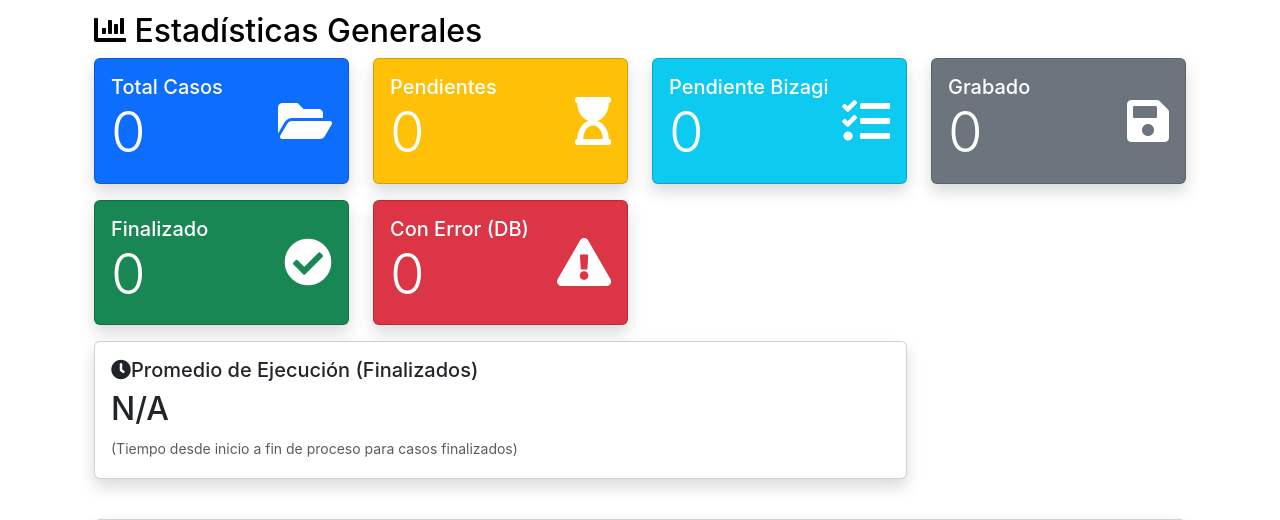
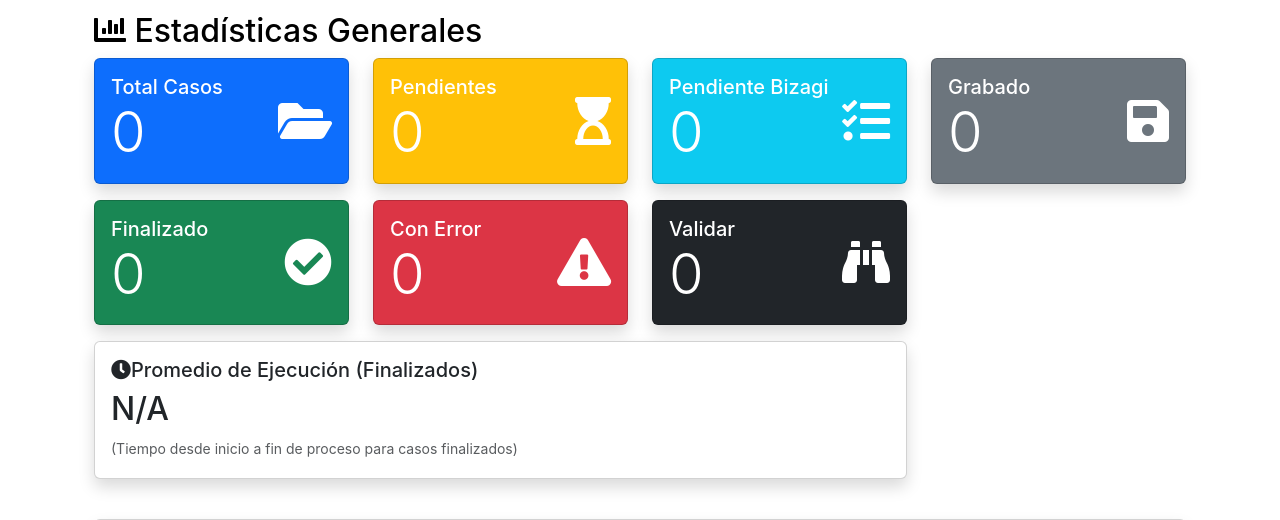
Before and after one commit to jmfernand1/kcique-project, a Django app: page /adagio/ in a window 1280 px wide. Shown: the part 155-675 px from the top of the page. Run offline with Django 4.2, Linux system fonts and the light colour scheme; data that the repository does not hold is empty.

Commit message:
Se agrega estado en el choice

```diff
--- a/adagio/models.py
+++ b/adagio/models.py
@@ -23,6 +23,7 @@ class CasoDebito(models.Model):
         ("GRABADO", "GRABADO"),
         ("PENDIENTE BIZAGI", "PENDIENTE BIZAGI"),
         ("FINALIZADO", "FINALIZADO"),
+        ("VALIDAR", "VALIDAR"),
         ("CON ERROR", "CON ERROR"),
     )
     estado = models.CharField(max_length=100, choices=ESTADO_CHOICES, default='PENDIENTE', help_text="Estado actual del caso.")
--- a/adagio/views.py
+++ b/adagio/views.py
@@ -98,6 +98,7 @@ def dashboard_adagio(request):
     casos_pendiente_bizagi = CasoDebito.objects.filter(estado='PENDIENTE BIZAGI').count()
     casos_finalizado = CasoDebito.objects.filter(estado='FINALIZADO').count()
     casos_con_error_db = CasoDebito.objects.filter(estado='CON ERROR').count()
+    casos_validar_db = CasoDebito.objects.filter(estado='VALIDAR').count()
     total_casos = CasoDebito.objects.count()
 
     # Promedio de tiempo de ejecución para casos resueltos
@@ -142,6 +143,7 @@ def dashboard_adagio(request):
         'casos_pendiente_bizagi': casos_pendiente_bizagi,
         'casos_finalizado': casos_finalizado,
         'casos_con_error_db': casos_con_error_db,
+        'casos_validar_db': casos_validar_db,
         'total_casos': total_casos,
         'promedio_ejecucion': promedio_ejecucion, # Puede ser None si no hay datos
         'form': form,
--- a/templates/adagio/dashboard.html
+++ b/templates/adagio/dashboard.html
@@ -85,7 +85,7 @@
                 <div class="card-body">
                     <div class="d-flex justify-content-between align-items-center">
                         <div>
-                            <h5 class="card-title mb-0">Con Error (DB)</h5>
+                            <h5 class="card-title mb-0">Con Error</h5>
                             <p class="card-text display-4">{{ casos_con_error_db }}</p>
                         </div>
                         <i class="fas fa-exclamation-triangle fa-3x"></i>
@@ -93,6 +93,20 @@
                 </div>
             </div>
         </div>
+        <div class="col-lg-3 col-md-6 mb-3">
+            <div class="card text-white bg-dark shadow">
+                <div class="card-body">
+                    <div class="d-flex justify-content-between align-items-center">
+                        <div>
+                            <h5 class="card-title mb-0">Validar</h5>
+                            <p class="card-text display-4">{{ casos_validar_db }}</p>
+                        </div>
+                        <i class="fas fa-binoculars fa-3x"></i>
+                    </div>
+                </div>
+            </div>
+        </div>
+
         <div class="col-lg-9 col-md-6 mb-3">
             <div class="card shadow">
                 <div class="card-body">
```
